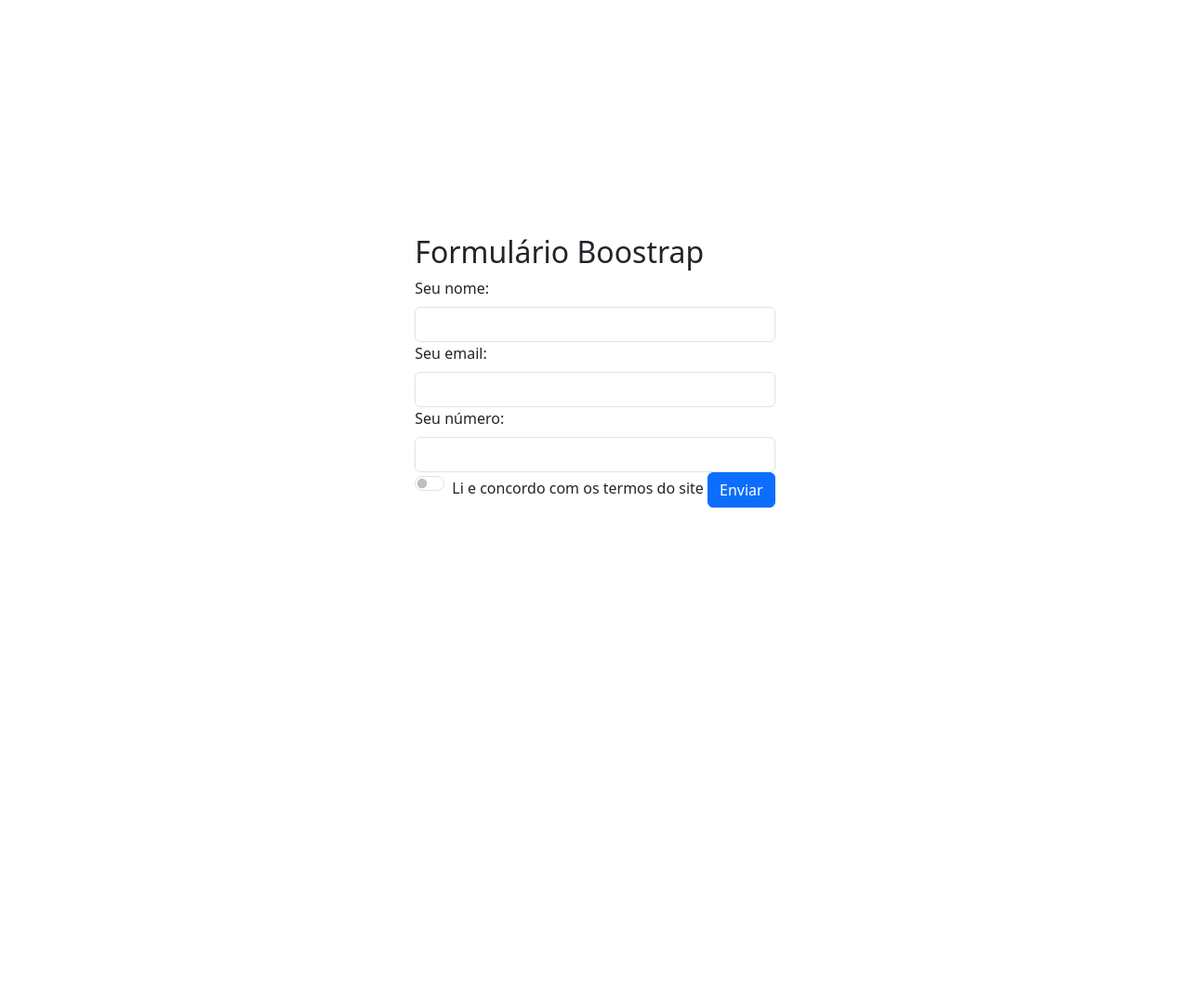
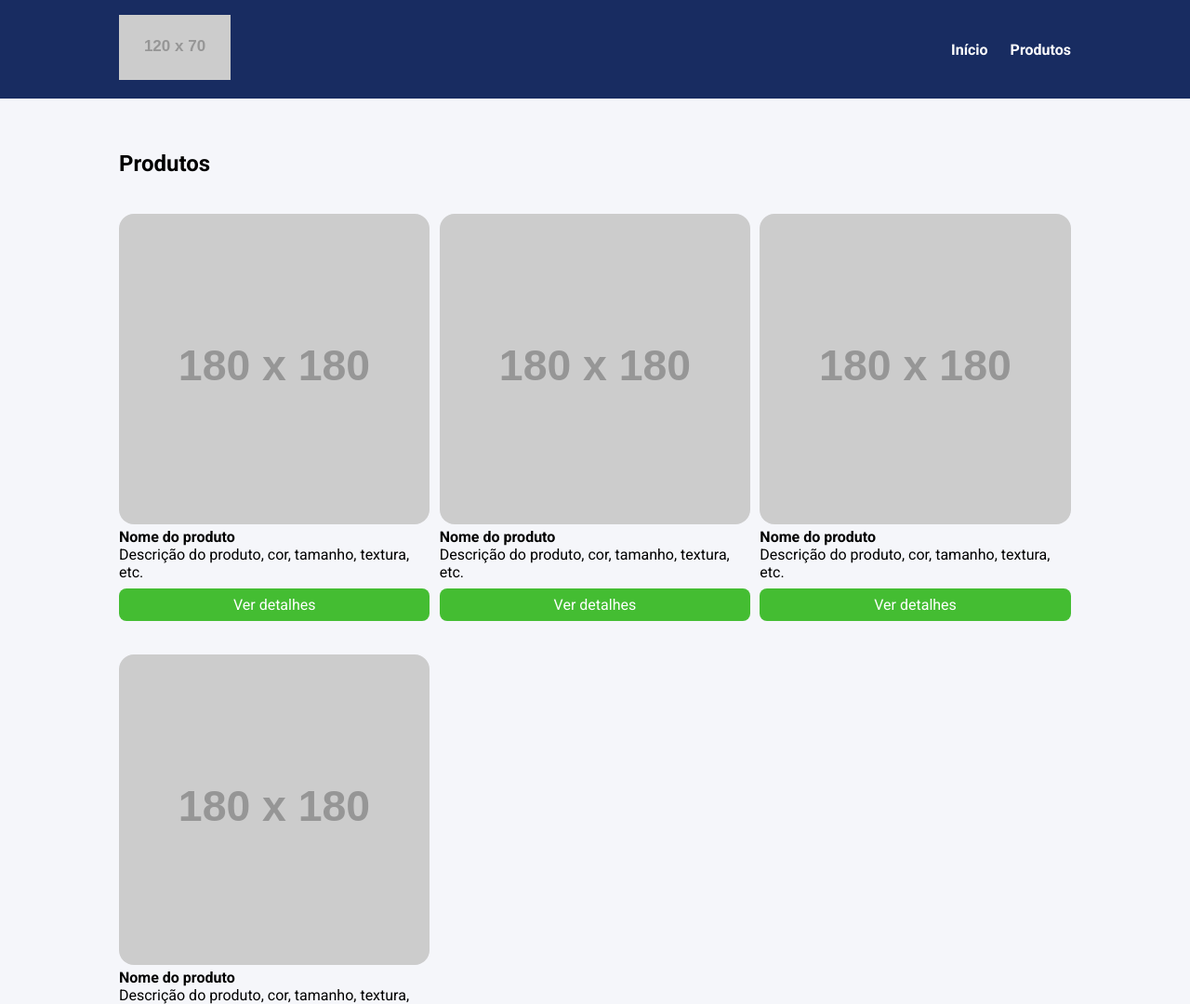
Before and after one commit to grimmbunny/curso_ebac_frontend, a website: page index.html in a window 1280 px wide. Shown: the top 1080 px of the page at 93% size. Before the commit the page ends 800 px from the top, so only its background shows below. Drawn offline with nearby package versions, Linux system fonts and the light colour scheme; placeholder pictures from the web are drawn by us.

Commit message:
commit inicial sass

```diff
--- a/index.html
+++ b/index.html
@@ -1,28 +1,79 @@
 <!DOCTYPE html>
-<html lang="pt-br">
+<html lang="pt-BR">
 <head>
     <meta charset="UTF-8">
+    <meta http-equiv="X-UA-Compatible" content="IE=edge">
     <meta name="viewport" content="width=device-width, initial-scale=1.0">
-    <title>Formulário Bootstrap</title>
-    <link rel="stylesheet" href="https://cdn.jsdelivr.net/npm/bootstrap@5.3.1/dist/css/bootstrap.min.css">
-    <link rel="stylesheet" href="main.css">
+    <title>Document</title>
+    <link rel="preconnect" href="https://fonts.googleapis.com">
+    <link rel="preconnect" href="https://fonts.gstatic.com" crossorigin>
+    <link href="https://fonts.googleapis.com/css2?family=Roboto:wght@400;700&display=swap" rel="stylesheet">
+    <link rel="stylesheet" href="/build/main.css">
 </head>
 <body>
-    <div class="container d-flex justify-content-center align-items-center">
-                <div><h2>Formulário Boostrap</h2>
-                <form>
-                    <label class="form-label" for="none">Seu nome:</label>
-                    <input class="form-control" type="text" id="none">
-                    <label for="email" class="form-label">Seu email:</label>
-                    <input type="email" id="email" class="form-control">
-                    <label for="numero" class="form-label">Seu número:</label>
-                    <input type="tel" id="numero" class="form-control">
-                    <div class="form-check form-switch">
-                    <label for="aceito-termos" class="form-check-label">Li e concordo com os termos do site</label>
-                    <input type="checkbox" id="aceito-termos" class="form-check-input">
-                <button class="btn btn-primary">Enviar</button>
-                </form></div>
-    </div>
-    <script src="https://cdn.jsdelivr.net/npm/bootstrap@5.3.1/dist/js/bootstrap.bundle.min.jshttps://cdn.jsdelivr.net/npm/bootstrap@5.3.1/dist/js/bootstrap.bundle.min.js"></script>
+    <header>
+        <div class="container">
+            <div class="branding">
+                <img src="https://via.placeholder.com/120x70" />
+            </div>
+            <nav>
+                <ul class="menu">
+                    <li>
+                        <a href="#">Início</a>
+                    </li>
+                    <li>
+                        <a href="#">Produtos</a>
+                    </li>
+                </ul>
+            </nav>
+        </div>
+    </header>
+    <section>
+        <div class="container">
+            <h2>Produtos</h2>
+            <ul class="products">
+                <li class="product-item">
+                    <img src="https://via.placeholder.com/180x180" />
+                    <h4>Nome do produto</h4>
+                    <p>
+                        Descrição do produto, cor, tamanho, textura, etc.
+                    </p>
+                    <a href="#" class="product-button">
+                        Ver detalhes
+                    </a>
+                </li>
+                <li class="product-item">
+                    <img src="https://via.placeholder.com/180x180" />
+                    <h4>Nome do produto</h4>
+                    <p>
+                        Descrição do produto, cor, tamanho, textura, etc.
+                    </p>
+                    <a href="#" class="product-button">
+                        Ver detalhes
+                    </a>
+                </li>
+                <li class="product-item">
+                    <img src="https://via.placeholder.com/180x180" />
+                    <h4>Nome do produto</h4>
+                    <p>
+                        Descrição do produto, cor, tamanho, textura, etc.
+                    </p>
+                    <a href="#" class="product-button">
+                        Ver detalhes
+                    </a>
+                </li>
+                <li class="product-item">
+                    <img src="https://via.placeholder.com/180x180" />
+                    <h4>Nome do produto</h4>
+                    <p>
+                        Descrição do produto, cor, tamanho, textura, etc.
+                    </p>
+                    <a href="#" class="product-button">
+                        Ver detalhes
+                    </a>
+                </li>
+            </ul>
+        </div>
+    </section>
 </body>
 </html>
--- /dev/null
+++ b/source/main.scss
@@ -0,0 +1,70 @@
+@use 'variaveis';
+@use 'reset';
+@use 'produtos';
+
+
+body {
+    background-color: variaveis.$corDeFundo;
+}
+
+li {
+    list-style: none;
+}
+
+.container {
+    max-width: 1024px;
+    width: 100%;
+    margin: 0 auto;
+}
+
+header {
+    background-color: variaveis.$corSecundaria;
+    position: sticky;
+    top: 0;
+    left: 0;
+
+        .container {
+            display: flex;
+            justify-content: space-between;
+            align-items: center;
+            padding: 16px 0;
+            }
+
+        }
+
+.menu {
+    display: flex;
+
+        li {
+            font-weight: bold;
+            margin-left: 24px;
+
+            & a {
+                color: #fff;
+                text-decoration: none;
+                }
+        }
+}
+
+
+
+@media screen and (max-width: variaveis.$tablet) {
+    .container {
+        max-width: 80%;
+    }
+
+    .products {
+        grid-template-columns: repeat(2, 48.5%);
+        column-gap: 3%;
+    }
+}
+
+@media screen and (max-width: variaveis.$mobile) {
+    .products {
+        display: block;
+    }
+
+    .product-item  {
+        margin-bottom: 32px;
+    }
+}
--- /dev/null
+++ b/source/produtos.scss
@@ -0,0 +1,35 @@
+@use 'reset';
+@use 'variaveis';
+
+section {
+    padding: 56px 0;
+
+        .products {
+            margin-top: 40px;
+            display: grid;
+            grid-template-columns: repeat(3, 32.66%);
+            column-gap: 1%;
+            row-gap: 4%;
+            width: 100%;
+        }
+
+        .product-item img {
+            width: 100%;
+            border-radius: 16px;
+        }
+
+        .product-button {
+            display: block;
+            background-color: variaveis.$corPrincipal;
+            color: #fff;
+            text-align: center;
+            padding: 8px 0;
+            border-radius: 8px;
+            margin-top: 8px;
+            text-decoration: none;
+
+                &:hover {
+                background-color: darken(variaveis.$corPrincipal, 15%);
+                }
+        }
+}
--- /dev/null
+++ b/source/reset.scss
@@ -0,0 +1,8 @@
+@use 'variaveis';
+
+* {
+    margin: 0;
+    padding: 0;
+    box-sizing: border-box;
+    font-family: variaveis.$fontePrincipal;
+}
--- /dev/null
+++ b/source/variaveis.scss
@@ -0,0 +1,11 @@
+// fonte
+$fontePrincipal: Roboto, sans-serif;
+
+// cor
+$corDeFundo: #f5f6fa;
+$corPrincipal: #44bd32;
+$corSecundaria: #182C61;
+
+// breakpoints
+$mobile: 767px;
+$tablet: 1023px;
```
Also changed, not shown: package.json (added, +12 -0 lines), build/main.css (added), main.css (deleted), 1 other file.
